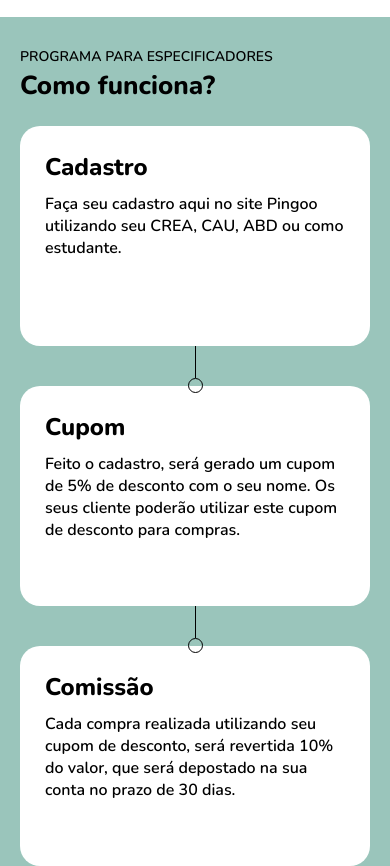
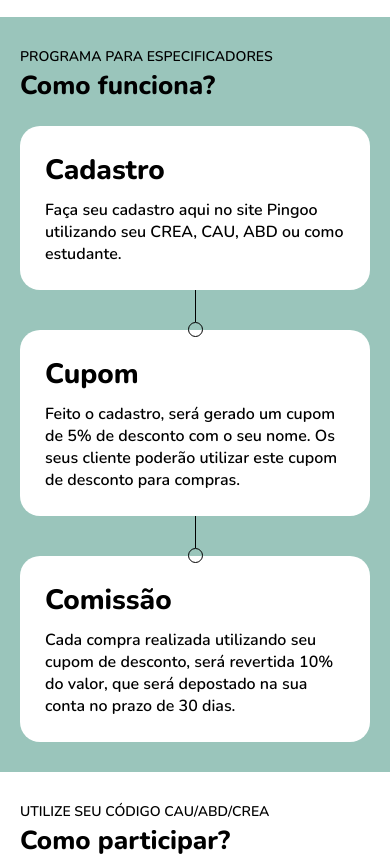
Before and after one commit to ntlok/clubeEspecificadores, a plain HTML site: page index.html in a window 390 px wide. Shown: the part 920-1786 px from the top of the page. Drawn offline with nearby package versions, Linux system fonts and the light colour scheme.

Commit message:
item change

```diff
--- a/style/scss/_home.scss
+++ b/style/scss/_home.scss
@@ -644,7 +644,8 @@
 
     .item {
       width: 100%;
-      height: 150px;
+      height: auto;
+      min-height: initial;
       background: $white;
       padding: 25px;
       border-radius: 20px;
@@ -1103,23 +1104,23 @@
 
 
 
-    .item {
-      width: 100%;
-      height: 200px;
-      background: $white;
-      padding: 25px;
-      border-radius: 20px;
+    // .item {
+    //   width: 100%;
+    //   height: 200px;
+    //   background: $white;
+    //   padding: 25px;
+    //   border-radius: 20px;
 
-      span {
-        font-size: 24px;
-        font-weight: 800;
-      }
+    //   span {
+    //     font-size: 24px;
+    //     font-weight: 800;
+    //   }
 
-      p {
-        margin-top: 10px;
-        font-weight: 600;
-      }
-    }
+    //   p {
+    //     margin-top: 10px;
+    //     font-weight: 600;
+    //   }
+    // }
   }
 
   .signin {
```
Also changed, not shown: style/style.css, 1 other file.
